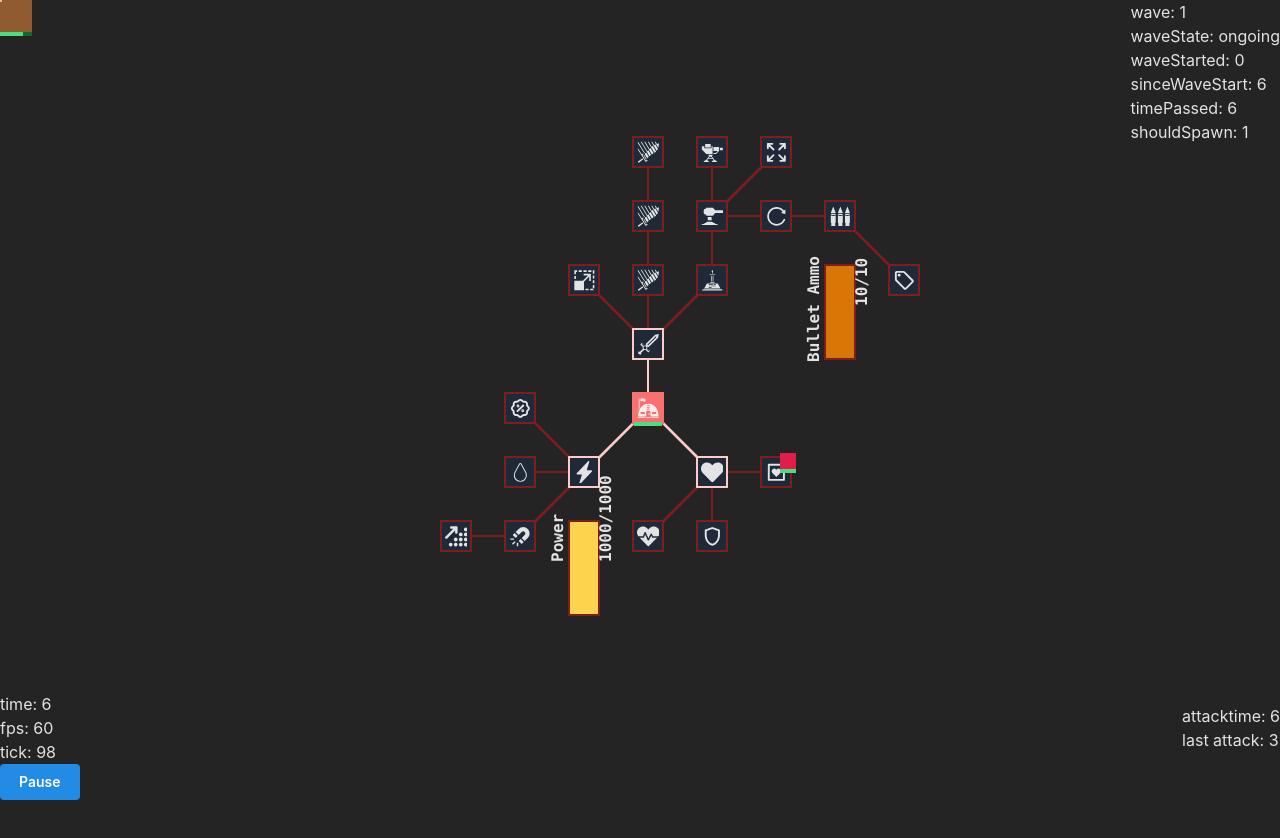
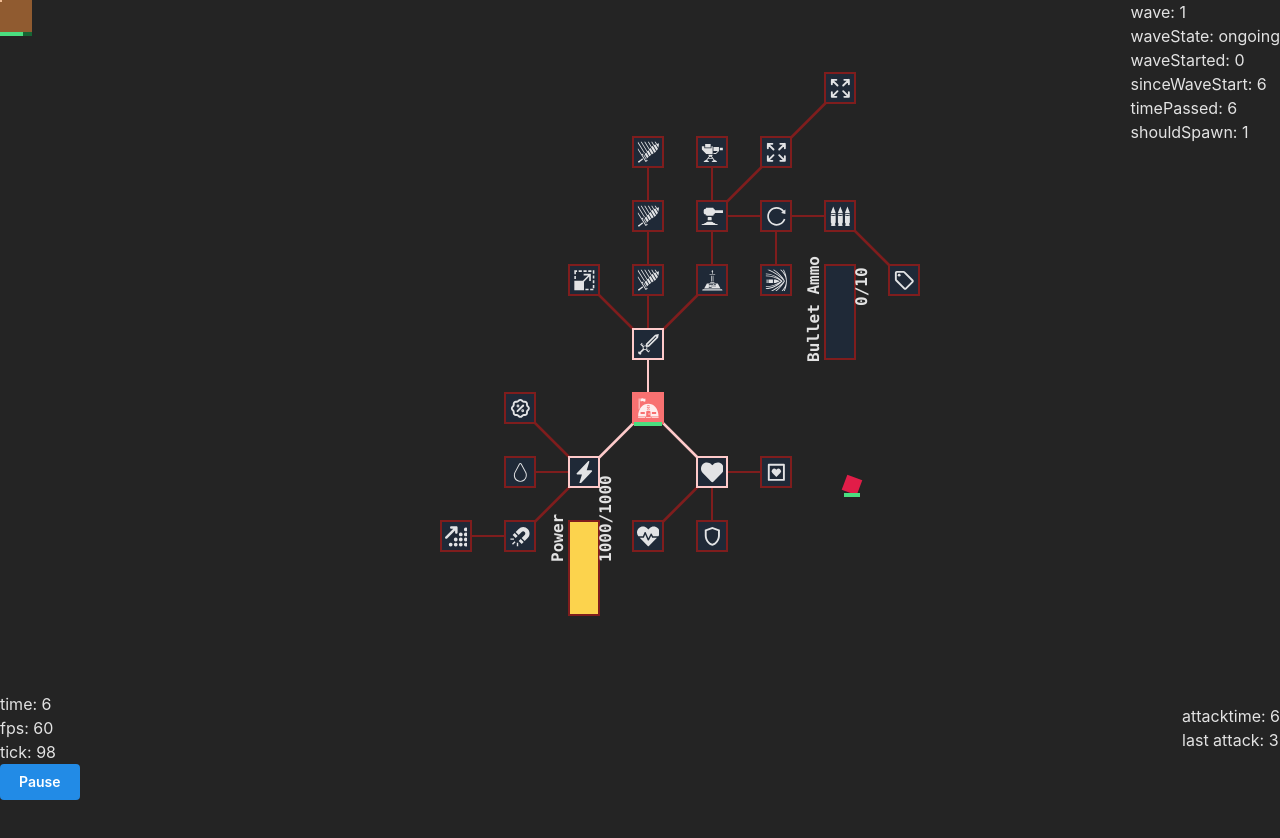
Before and after one commit to MartinMuzatko/resink, a React (Vite) app: page / in a window 1280 px wide. Shown: the top 838 px of the page. Built offline with nearby package versions, Linux system fonts and the light colour scheme.

Commit message:
added wobbler enemy type

```diff
--- a/package.json
+++ b/package.json
@@ -13,6 +13,7 @@
 		"dev": "vite",
 		"test": "vitest --run",
 		"build": "tsc && vite build",
+		"check:types": "tsc --noEmit",
 		"lint": "eslint . --ext ts,tsx --report-unused-disable-directives --max-warnings 0",
 		"lint:fix": "npm run lint -- --fix",
 		"preview": "vite preview"
--- a/src/components/EnemyRender.tsx
+++ b/src/components/EnemyRender.tsx
@@ -11,7 +11,7 @@ export const EnemyRender = ({ enemy }: EnemiesProps) => {
 
 	return (
 		<div
-			className="absolute bg-rose-600 z-30"
+			className="absolute z-30"
 			key={enemy.id}
 			style={{
 				width: `${enemy.size * gridScale}px`,
@@ -20,6 +20,12 @@ export const EnemyRender = ({ enemy }: EnemiesProps) => {
 				top: `${enemy.y * gridScale}px`,
 			}}
 		>
+			<div
+				className="w-full h-full bg-rose-600"
+				style={{
+					transform: `rotate(${enemy.rotation}deg)`,
+				}}
+			></div>
 			<HealthBar current={enemy.health} max={enemy.maxHealth} />
 		</div>
 	)
--- a/src/components/MouseAreaRender.tsx
+++ b/src/components/MouseAreaRender.tsx
@@ -17,7 +17,7 @@ export const MouseAreaRender = ({
 	const { gridScale, timePassed } = useGameContext()
 	return (
 		<div
-			className={`absolute ${
+			className={`absolute z-50 pointer-events-none ${
 				mouseLastActivatedTime > timePassed - 500
 					? 'bg-orange-200/80'
 					: 'bg-orange-400/50'
--- a/src/components/Stage.tsx
+++ b/src/components/Stage.tsx
@@ -1,8 +1,6 @@
 import { memo, useEffect, useMemo, useState } from 'react'
 import { type Connection } from '../domain/connection'
 import {
-	canUpgradeGeneratePower,
-	canUpgradeShoot,
 	damageUpgrade,
 	generateExperienceOrbs,
 	shootBullets,
@@ -18,8 +16,6 @@ import {
 	Area,
 	doRectanglesIntersect,
 	generateRandomPositionOnEdge,
-	getDistance,
-	getSpeedVector,
 	isPositionInsideArea,
 	lerp,
 	Position,
@@ -27,6 +23,7 @@ import {
 import {
 	createEnemy,
 	Enemy,
+	EnemyType,
 	findTarget,
 	getAreaFromEnemy,
 	getSpawnArea,
@@ -39,7 +36,6 @@ import {
 	INITIAL_STATS,
 	INITIAL_UPGRADES,
 } from '../data/initialGameData'
-import { StatsInfoPlain } from './StatsInfoPlain'
 import {
 	attractOrb,
 	createExperienceOrb,
@@ -48,13 +44,13 @@ import {
 	spawnBasedOnEnemiesKilled,
 } from '../domain/experienceOrb'
 import { BulletMeter } from './meters/BulletMeter'
-import { Bullet, createBullet, moveBullets } from '../domain/bullet'
+import { Bullet, moveBullets } from '../domain/bullet'
 import { PowerMeter } from './meters/PowerMeter'
 import { EnemyRender } from './EnemyRender'
 import { BulletRender } from './BulletRender'
 import { ExperienceOrbRender } from './ExperienceOrbRender'
 import { MouseAreaRender } from './MouseAreaRender'
-import { ConnectionLineRender } from './ConnectionLineRender'
+import { Button } from '@mantine/core'
 
 // const enemyStats = {
 // 	damage: 1,
@@ -86,11 +82,9 @@ export const Stage = memo(() => {
 	const { tick, timePassed, gridScale, deltaTime } = useGameContext()
 	const [totalEnemiesDefeated, setTotalEnemiesDefeated] = useState(0)
 	const [experienceOrbs, setExperienceOrbs] = useState<ExperienceOrb[]>([])
-	const [powerThroughEnemiesDefeated, setPowerThroughEnemiesDefeated] =
-		useState(0)
 	const [enemies, setEnemies] = useState<Enemy[]>([])
 	const [upgrades, setUpgrades] = useState<Upgrade[]>(INITIAL_UPGRADES())
-	const [ammo, setAmmo] = useState(10)
+	const [ammo, setAmmo] = useState(0)
 	const [power, setPower] = useState(DEBUG ? 1000 : 0)
 	const connections: Connection[] = useMemo(() => INITIAL_CONNECTIONS, [])
 	const stats = useMemo(
@@ -192,7 +186,6 @@ export const Stage = memo(() => {
 			setUpgrades(INITIAL_UPGRADES())
 			setEnemies([])
 			setTotalEnemiesDefeated(0)
-			setPowerThroughEnemiesDefeated(0)
 			setExperienceOrbs([])
 			setWave(0)
 			setWaveStartedTime(0)
@@ -313,7 +306,15 @@ export const Stage = memo(() => {
 									target: findTarget(upgrades).id,
 									attackSpeed: 2000,
 									attackDamage: wave,
-									movementSpeed: 0.0025,
+									...(Math.random() > 0.65
+										? {
+												type: EnemyType.wobbler,
+												movementSpeed: 0.0045,
+										  }
+										: {
+												type: EnemyType.straight,
+												movementSpeed: 0.0025,
+										  }),
 									size: 0.25,
 									health: 1 + Math.ceil(wave / 3),
 									maxHealth: 1 + Math.ceil(wave / 3),
@@ -322,7 +323,7 @@ export const Stage = memo(() => {
 						: []),
 				]
 				return addedEnemies.map((enemy) =>
-					moveEnemy(enemy, upgrades, deltaTime)
+					moveEnemy(enemy, upgrades, deltaTime, timePassed)
 				)
 			})
 
--- a/src/components/StatsDisplay.tsx
+++ b/src/components/StatsDisplay.tsx
@@ -16,9 +16,13 @@ export const StatsDisplay = ({ stats, displayStatType }: StatsDisplayProps) => {
 	return (
 		<>
 			{statsWithDefinition
-				.filter((stat) => stat.type === displayStatType)
+				.filter((stat) =>
+					displayStatType === StatType.global
+						? true
+						: stat.type === displayStatType
+				)
 				.map((stat) => (
-					<div key={stat.key}>
+					<div key={stat.key} className="flex items-center">
 						<span className={`${stat.className} pr-1`}>
 							{stat.name}
 						</span>
--- a/src/data/initialGameData.tsx
+++ b/src/data/initialGameData.tsx
@@ -8,6 +8,7 @@ import {
 	GiPowerGenerator,
 	GiSentryGun,
 	GiStripedSword,
+	GiSupersonicBullet,
 	GiSwordAltar,
 	GiTurret,
 } from 'react-icons/gi'
@@ -46,6 +47,7 @@ export const INITIAL_STATS: Stats = {
 	upgradeBulletAttackDamage: 0,
 	upgradeBulletAttackSpeed: 2000,
 	upgradeBulletAttackRange: 1.5,
+	upgradeBulletProjectileSpeed: 0.1,
 	upgradePowerGenerationAmount: 0,
 	upgradePowerGenerationDecay: 2000,
 	upgradePowerGenerationMaxAmount: 0,
@@ -59,19 +61,19 @@ export const INITIAL_UPGRADES = () => [
 		type: UpgradeType.motor,
 		title: 'Main Engine',
 		description: 'Defend at all cost',
-		tooltip: (stats) => (
-			<div>
-				{/* <StatsInfoPlain
-					{...{
-						stats: {
-							...INITIAL_STATS,
-							mouseSpeed: 0,
-							mouseSize: 0,
-						},
-					}}
-				/> */}
-			</div>
-		),
+		// tooltip: (stats) => (
+		// 	<div>
+		// 		{/* <StatsInfoPlain
+		// 			{...{
+		// 				stats: {
+		// 					...INITIAL_STATS,
+		// 					mouseSpeed: 0,
+		// 					mouseSize: 0,
+		// 				},
+		// 			}}
+		// 		/> */}
+		// 	</div>
+		// ),
 		effect: [],
 		icon: <GiBarracks className="w-full h-full" />,
 		x: 0,
@@ -82,7 +84,7 @@ export const INITIAL_UPGRADES = () => [
 		cost: 2,
 		effect: [
 			{
-				stats: (stats, upgrade, upgrades) => ({
+				stats: (stats) => ({
 					mouseAttackDamage: stats.mouseAttackDamage + 1,
 				}),
 			},
@@ -96,7 +98,7 @@ export const INITIAL_UPGRADES = () => [
 		cost: 10,
 		effect: [
 			{
-				stats: (stats, upgrade, upgrades) => ({
+				stats: (stats) => ({
 					mouseSpeed: stats.mouseSpeed * 0.9,
 				}),
 			},
@@ -110,7 +112,7 @@ export const INITIAL_UPGRADES = () => [
 		cost: 20,
 		effect: [
 			{
-				stats: (stats, upgrade, upgrades) => ({
+				stats: (stats) => ({
 					mouseSpeed: stats.mouseSpeed * 0.8,
 				}),
 			},
@@ -124,7 +126,7 @@ export const INITIAL_UPGRADES = () => [
 		cost: 20,
 		effect: [
 			{
-				stats: (stats, upgrade, upgrades) => ({
+				stats: (stats) => ({
 					mouseSpeed: stats.mouseSpeed * 0.6,
 				}),
 			},
@@ -138,7 +140,7 @@ export const INITIAL_UPGRADES = () => [
 		cost: 15,
 		effect: [
 			{
-				stats: (stats, upgrade, upgrades) => ({
+				stats: (stats) => ({
 					mouseSize: stats.mouseSize * 1.5,
 				}),
 			},
@@ -152,7 +154,7 @@ export const INITIAL_UPGRADES = () => [
 		cost: 15,
 		effect: [
 			{
-				stats: (stats, upgrade, upgrades) => ({
+				stats: (stats) => ({
 					mouseAttackDamage: stats.mouseAttackDamage + 3,
 				}),
 			},
@@ -168,7 +170,7 @@ export const INITIAL_UPGRADES = () => [
 		effect: [
 			{
 				filter: (upgrade) => upgrade.id === 'M' || upgrade.id === 'D',
-				stats: (stats, upgrade, upgrades) => ({
+				stats: (stats) => ({
 					upgradeBulletAttackDamage:
 						stats.upgradeBulletAttackDamage + 1,
 				}),
@@ -183,7 +185,7 @@ export const INITIAL_UPGRADES = () => [
 		cost: 15,
 		effect: [
 			{
-				stats: (stats, upgrade, upgrades) => ({
+				stats: (stats) => ({
 					upgradeBulletAttackDamage:
 						stats.upgradeBulletAttackDamage + 2,
 				}),
@@ -198,7 +200,7 @@ export const INITIAL_UPGRADES = () => [
 		cost: 15,
 		effect: [
 			{
-				stats: (stats, upgrade, upgrades) => ({
+				stats: (stats) => ({
 					upgradeBulletAttackSpeed:
 						stats.upgradeBulletAttackSpeed * 0.8,
 				}),
@@ -213,9 +215,9 @@ export const INITIAL_UPGRADES = () => [
 		cost: 15,
 		effect: [
 			{
-				stats: (stats, upgrade, upgrades) => ({
+				stats: (stats) => ({
 					upgradeBulletAttackRange:
-						stats.upgradeBulletAttackRange + 1,
+						stats.upgradeBulletAttackRange + 1.5,
 				}),
 			},
 		],
@@ -224,12 +226,42 @@ export const INITIAL_UPGRADES = () => [
 		y: -4,
 	}),
 	createUpgrade({
+		id: 'AT31',
+		cost: 15,
+		effect: [
+			{
+				stats: (stats) => ({
+					upgradeBulletAttackRange:
+						stats.upgradeBulletAttackRange + 1.5,
+				}),
+			},
+		],
+		icon: <LuExpand className="w-full h-full" />,
+		x: 3,
+		y: -5,
+	}),
+	createUpgrade({
 		id: 'AT4',
 		cost: 15,
 		effect: [
 			{
-				stats: (stats, upgrade, upgrades) => ({
-					bulletMaxAmmo: stats.bulletMaxAmmo + 20,
+				stats: (stats) => ({
+					upgradeBulletProjectileSpeed:
+						stats.upgradeBulletProjectileSpeed + 0.1,
+				}),
+			},
+		],
+		icon: <GiSupersonicBullet className="w-full h-full" />,
+		x: 2,
+		y: -2,
+	}),
+	createUpgrade({
+		id: 'AT21',
+		cost: 15,
+		effect: [
+			{
+				stats: (stats) => ({
+					bulletMaxAmmo: stats.bulletMaxAmmo + 30,
 				}),
 			},
 		],
@@ -242,7 +274,7 @@ export const INITIAL_UPGRADES = () => [
 		cost: 15,
 		effect: [
 			{
-				stats: (stats, upgrade, upgrades) => ({
+				stats: (stats) => ({
 					bulletAmmoPrice: stats.bulletAmmoPrice - 0.15,
 				}),
 			},
@@ -256,7 +288,7 @@ export const INITIAL_UPGRADES = () => [
 		cost: 6,
 		effect: [
 			{
-				stats: (stats, upgrade) => ({
+				stats: (stats) => ({
 					upgradeHealth: stats.upgradeHealth + 3,
 				}),
 			},
@@ -278,7 +310,7 @@ export const INITIAL_UPGRADES = () => [
 		cost: 10,
 		effect: [
 			{
-				stats: (stats, upgrade) => ({
+				stats: (stats) => ({
 					upgradeArmor: stats.upgradeArmor + 1,
 				}),
 			},
@@ -292,7 +324,7 @@ export const INITIAL_UPGRADES = () => [
 		cost: 10,
 		effect: [
 			{
-				stats: (stats, upgrade) => ({
+				stats: (stats) => ({
 					mouseHealAmount: stats.mouseHealAmount + 1,
 				}),
 			},
@@ -308,7 +340,7 @@ export const INITIAL_UPGRADES = () => [
 		cost: 8,
 		effect: [
 			{
-				stats: (stats, upgrade) => ({
+				stats: (stats) => ({
 					maxPower: stats.maxPower + 10,
 					upgradePowerGenerationMaxAmount:
 						stats.upgradePowerGenerationMaxAmount + 3,
@@ -316,8 +348,9 @@ export const INITIAL_UPGRADES = () => [
 			},
 			{
 				filter: (upgrade) => upgrade.id === 'L',
-				stats: (stats, upgrade) => ({
-					upgradePowerGenerationAmount: 1,
+				stats: (stats) => ({
+					upgradePowerGenerationAmount:
+						stats.upgradePowerGenerationAmount + 1,
 				}),
 			},
 		],
@@ -331,7 +364,7 @@ export const INITIAL_UPGRADES = () => [
 		cost: 10,
 		effect: [
 			{
-				stats: (stats, upgrade) => ({
+				stats: (stats) => ({
 					upgradeCostMultiplier: stats.upgradeCostMultiplier * 0.8,
 				}),
 			},
@@ -347,7 +380,7 @@ export const INITIAL_UPGRADES = () => [
 		description: 'Get more out of the experience juice',
 		effect: [
 			{
-				stats: (stats, upgrade) => ({
+				stats: (stats) => ({
 					powerPerEnemy: stats.powerPerEnemy + 1,
 					additionalPowerPerEnemyChance:
 						stats.additionalPowerPerEnemyChance + 0.1,
@@ -363,7 +396,7 @@ export const INITIAL_UPGRADES = () => [
 		cost: 10,
 		effect: [
 			{
-				stats: (stats, upgrade) => ({
+				stats: (stats) => ({
 					experienceOrbAttractionRadius:
 						stats.experienceOrbAttractionRadius + 2,
 				}),
@@ -379,7 +412,7 @@ export const INITIAL_UPGRADES = () => [
 		effect: [
 			{
 				filter: (upgrade) => upgrade.id === 'L',
-				stats: (stats, upgrade) => ({
+				stats: (stats) => ({
 					upgradePowerGenerationSpeed:
 						stats.upgradePowerGenerationSpeed * 0.6,
 				}),
@@ -402,8 +435,10 @@ export const INITIAL_CONNECTIONS = [
 	connection('AT', 'AT1'),
 	connection('AT', 'AT2'),
 	connection('AT', 'AT3'),
+	connection('AT3', 'AT31'),
+	connection('AT2', 'AT21'),
+	connection('AT21', 'AT5'),
 	connection('AT2', 'AT4'),
-	connection('AT4', 'AT5'),
 	connection('M', 'D'),
 	connection('D', 'D1'),
 	connection('D', 'D2'),
--- a/src/domain/enemy.ts
+++ b/src/domain/enemy.ts
@@ -1,13 +1,23 @@
 import {
+	addPosition,
 	Area,
 	equalPosition,
 	getDistance,
+	getVectorAngleDegrees,
 	Identifier,
 	lerpPosition,
+	mulPosition,
+	normalizeVector,
 	Position,
 	randomArrayItem,
+	subPosition,
 } from './main'
 import { findFurthestUpgradePosition, Upgrade, UpgradeType } from './upgrade'
+
+export enum EnemyType {
+	wobbler,
+	straight,
+}
 
 export type Enemy = Identifier &
 	Position & {
@@ -19,6 +29,8 @@ export type Enemy = Identifier &
 		lastAttackDealtTime: number
 		health: number
 		maxHealth: number
+		rotation: number
+		type: EnemyType
 	}
 
 export const findTarget = (upgrades: Upgrade[]) => {
@@ -49,11 +61,39 @@ export const getSpawnArea = (upgrades: Upgrade[]) => {
 		height: size * 2,
 	}
 }
+const wobbleFrequency = 0.002
+const wobbleAmplitude = 0.03
+const addWobbleMovePattern = (
+	enemyPosition: Position,
+	target: Position,
+	timePassed: number
+) => {
+	// Calculate wobble offset directly from game time
+	const wobbleOffset = timePassed * wobbleFrequency
+
+	// Calculate direction to target
+	const targetDirection = normalizeVector(subPosition(enemyPosition, target))
+
+	// Calculate perpendicular wobble vector
+	const perpVector = {
+		x: -targetDirection.y, // Rotate 90 degrees
+		y: targetDirection.x,
+	}
+
+	// TODO: Something wrong with rotation on wobbly enemies
+	const wobbleAmount = Math.sin(wobbleOffset) * wobbleAmplitude
+	const newPosition = addPosition(
+		enemyPosition,
+		mulPosition(perpVector, wobbleAmount)
+	)
+	return newPosition
+}
 
 export const moveEnemy = (
 	enemy: Enemy,
 	upgrades: Upgrade[],
-	deltaTime: number
+	deltaTime: number,
+	timePassed: number
 ) => {
 	const currentTarget = upgrades.find((u) => u.id == enemy.target)!
 	const target = currentTarget.active ? currentTarget : findTarget(upgrades)
@@ -66,9 +106,16 @@ export const moveEnemy = (
 		},
 		(enemy.movementSpeed * deltaTime) / distance
 	)
+	const position =
+		enemy.type == EnemyType.straight
+			? newPosition
+			: addWobbleMovePattern(newPosition, target, timePassed)
+	// const newestPosition = addWobbleMovePattern(newPosition, target, timePassed)
+	const vector = subPosition(position, enemy)
 	return {
 		...enemy,
-		...newPosition,
+		...position,
+		rotation: getVectorAngleDegrees(vector),
 		target: target.id,
 	}
 }
@@ -85,6 +132,8 @@ export const createEnemy = (enemy: Partial<Enemy>): Enemy => ({
 	maxHealth: 1,
 	lastAttackDealtTime: 0,
 	target: 'none',
+	rotation: 0,
+	type: EnemyType.straight,
 	...enemy,
 })
 
--- a/src/domain/main.ts
+++ b/src/domain/main.ts
@@ -37,6 +37,11 @@ export const addPosition = (a: Position, b: Position) => ({
 export const subPosition = (a: Position, b: Position) => ({
 	x: b.x - a.x,
 	y: b.y - a.y,
+})
+
+export const mulPosition = (a: Position, multiplier: number) => ({
+	x: a.x * multiplier,
+	y: a.y * multiplier,
 })
 
 export const isACloserToTopLeftThanB = (a: Position, b: Position) =>
@@ -124,6 +129,18 @@ export const getSpeedVector = (
 	}
 }
 
+export const normalizeVector = (vector: Position) => {
+	const length = Math.sqrt(vector.x ** 2 + vector.y ** 2)
+	return length > 0
+		? { x: vector.x / length, y: vector.y / length }
+		: { x: 0, y: 0 }
+}
+
+export const getVectorAngleDegrees = (vector: Position): number => {
+	const angleRadians = Math.atan2(vector.y, vector.x)
+	return ((angleRadians * 180) / Math.PI + 360) % 360
+}
+
 export const randomRange = (min: number, max: number) =>
 	Math.random() * (max - min) + min
 
--- a/src/domain/stats.ts
+++ b/src/domain/stats.tsx
@@ -1,5 +1,8 @@
+import { ReactNode } from 'react'
 import { Connection } from './connection'
 import { Upgrade } from './upgrade'
+import { BsLightningChargeFill } from 'react-icons/bs'
+import { GiHeavyBullets } from 'react-icons/gi'
 
 /** will be executed for each upgrade */
 type TargetFilterFunction = (
@@ -17,7 +20,7 @@ type StatDefinition = {
 	name: string
 	className: string
 	type: StatType
-	format?: (value: number) => string
+	format?: (value: number) => ReactNode
 }
 
 export const statDefinitions = {
@@ -79,6 +82,12 @@ export const statDefinitions = {
 		name: 'Bullet Ammo Price',
 		className: 'text-teal-400',
 		type: StatType.global,
+		format: (value) => (
+			<div className="flex items-center">
+				{value.toFixed(2)}
+				<BsLightningChargeFill />/ <GiHeavyBullets className="ml-1" />
+			</div>
+		),
 	},
 	upgradeBulletAttackDamage: {
 		name: 'Bullet Attack Damage',
@@ -93,6 +102,11 @@ export const statDefinitions = {
 	upgradeBulletAttackSpeed: {
 		name: 'Bullet Attack Speed',
 		className: 'text-teal-400',
+		type: StatType.scoped,
+	},
+	upgradeBulletProjectileSpeed: {
+		name: 'Bullet Speed',
+		className: 'text-amber-400',
 		type: StatType.scoped,
 	},
 	// Health
--- a/src/domain/upgrade.ts
+++ b/src/domain/upgrade.ts
@@ -393,7 +393,7 @@ export const shootBullets = (
 				velocity: getSpeedVector(
 					{ x: upgrade.x, y: upgrade.y },
 					targetEnemy,
-					0.2
+					upgradeStats.upgradeBulletProjectileSpeed
 				),
 			})
 
```
